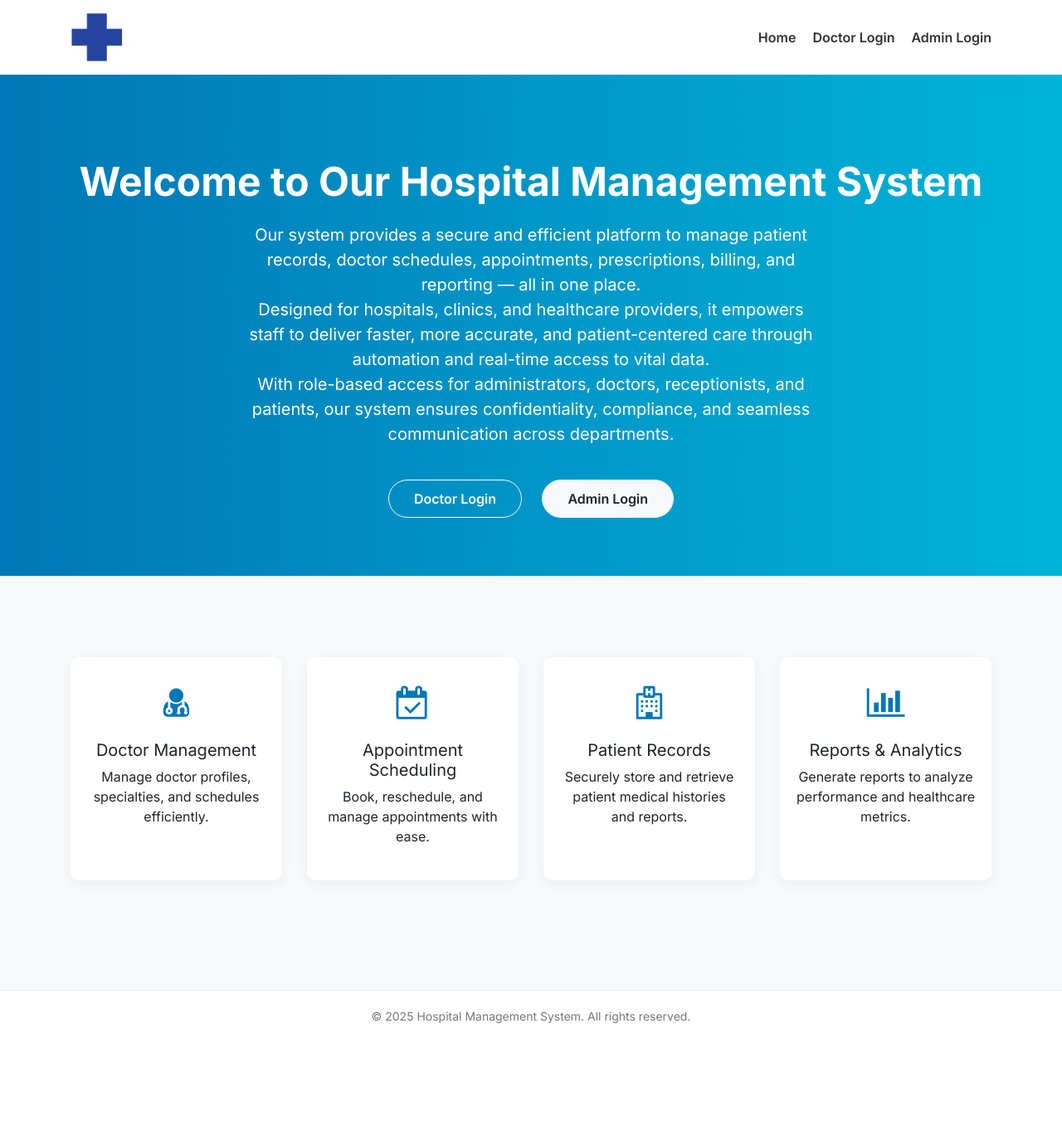
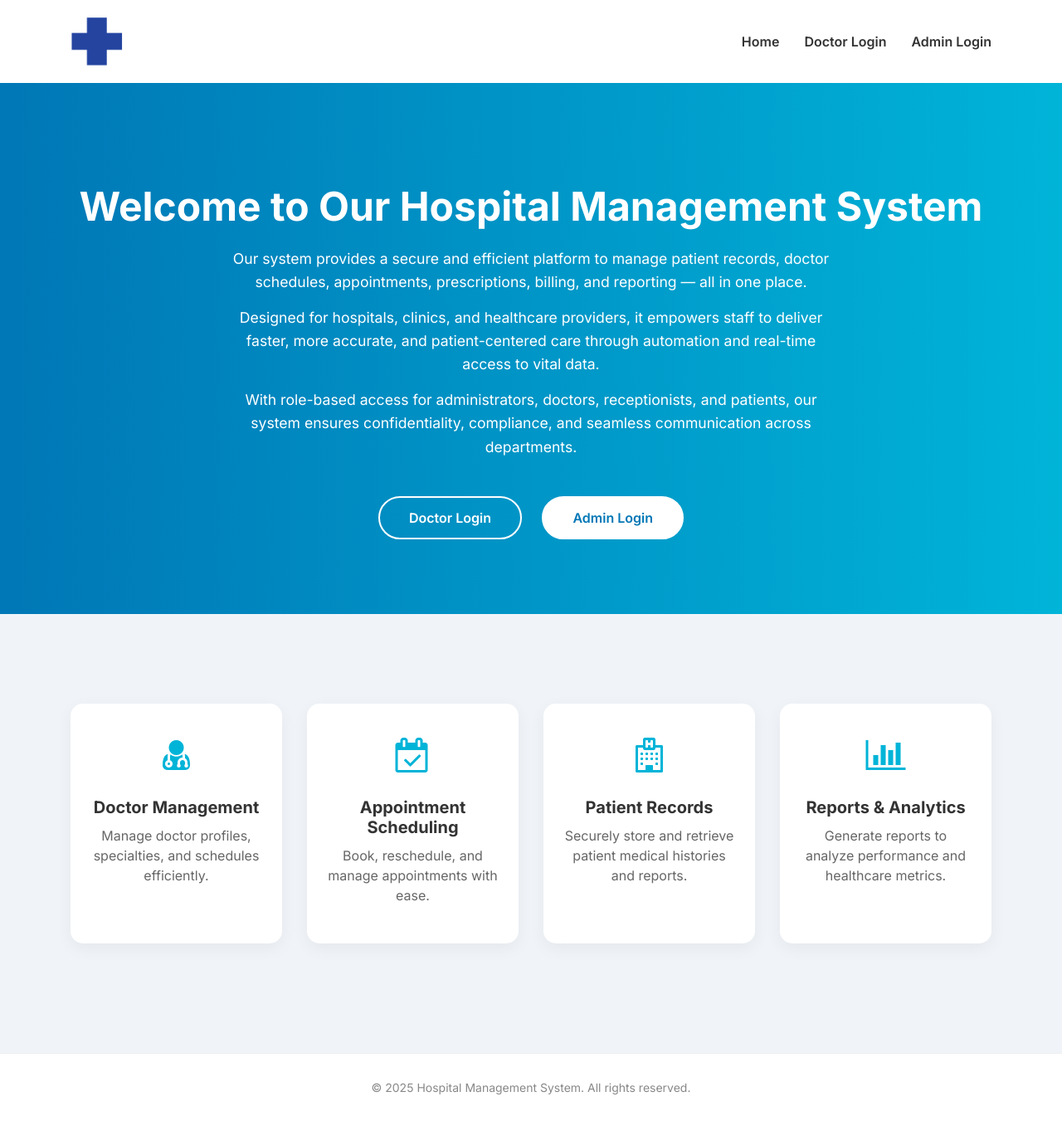
Before and after one commit to sengchhunyeang/Hospital-Application, a PHP site: page / in a window 1280 px wide. Shown: the whole page at 83% size. Before the commit the page ends 1233 px from the top, so only its background shows below. Run offline with PHP 8.4, Linux system fonts and the light colour scheme.

Commit message:
edit index page

```diff
--- a/index.php
+++ b/index.php
@@ -18,7 +18,9 @@
   <style>
 body {
   font-family: 'Inter', sans-serif;
-      background-color: #f8f9fa;
+  background-color: #f0f4f8;
+  color: #333;
+  margin: 0;
 }
 
 .preloader {
@@ -34,99 +36,159 @@
 
 header {
   background-color: #ffffff;
-      box-shadow: 0 2px 8px rgba(0,0,0,0.05);
-      padding: 15px 0;
+  box-shadow: 0 2px 10px rgba(0, 0, 0, 0.03);
+  padding: 20px 0;
 }
 
 .nav-menu {
   list-style: none;
+  display: flex;
+  gap: 30px;
   margin: 0;
   padding: 0;
-      display: flex;
-      gap: 20px;
 }
 
 .nav-menu a {
+  position: relative;
   text-decoration: none;
   font-weight: 600;
   color: #333;
-      transition: all 0.3s ease;
+  padding-bottom: 5px;
+  transition: 0.3s ease;
 }
 
-    .nav-menu a:hover {
-      color: #0077b6;
+.nav-menu a::after {
+  content: "";
+  position: absolute;
+  width: 0;
+  height: 2px;
+  bottom: 0;
+  left: 0;
+  background-color: #00b4d8;
+  transition: width 0.3s;
+}
+
+.nav-menu a:hover::after {
+  width: 100%;
 }
 
 .banner {
   background: linear-gradient(to right, #0077b6, #00b4d8);
   color: white;
-      padding: 100px 20px 60px;
+  padding: 120px 20px 80px;
   text-align: center;
   position: relative;
+  overflow: hidden;
 }
 
 .banner h1 {
-      font-size: 48px;
+  font-size: 3rem;
   font-weight: 700;
   margin-bottom: 20px;
 }
 
 .banner p {
-      font-size: 20px;
-      max-width: 700px;
-      margin: auto;
-      opacity: 0.95;
+  font-size: 1.1rem;
+  max-width: 750px;
+  margin: 0 auto 15px;
+  line-height: 1.6;
 }
 
 .login-buttons {
-      margin-top: 30px;
+  margin-top: 35px;
 }
 
 .login-buttons .btn {
   margin: 10px;
-      border-radius: 50px;
-      padding: 10px 30px;
+  border-radius: 30px;
+  padding: 12px 35px;
   font-weight: 600;
+  font-size: 1rem;
   transition: all 0.3s ease;
 }
 
-    .login-buttons .btn:hover {
-      transform: scale(1.05);
+.btn-outline-light {
+  border: 2px solid white;
+  color: white;
+  background: transparent;
+}
+
+.btn-outline-light:hover {
+  background: white;
+  color: #0077b6;
+}
+
+.btn-light {
+  background-color: #fff;
+  color: #0077b6;
+  border: 2px solid #fff;
+}
+
+.btn-light:hover {
+  background-color: transparent;
+  color: #fff;
+  border: 2px solid white;
 }
 
 .features {
-      margin-top: 50px;
+  margin-top: 60px;
 }
 
 .feature-box {
   background: #fff;
-      padding: 25px 20px;
-      border-radius: 10px;
-      box-shadow: 0 4px 15px rgba(0,0,0,0.05);
+  padding: 30px 25px;
+  border-radius: 15px;
+  box-shadow: 0 6px 20px rgba(0, 0, 0, 0.05);
   transition: all 0.3s ease;
   height: 100%;
 }
 
 .feature-box:hover {
-      transform: translateY(-8px);
-      box-shadow: 0 8px 25px rgba(0,0,0,0.1);
+  transform: translateY(-6px);
+  box-shadow: 0 12px 25px rgba(0, 0, 0, 0.1);
 }
 
 .feature-icon {
-      font-size: 40px;
-      color: #0077b6;
-      margin-bottom: 15px;
+  font-size: 42px;
+  color: #00b4d8;
+  margin-bottom: 20px;
+}
+
+.feature-box h5 {
+  font-weight: 700;
+  margin-bottom: 10px;
+}
+
+.feature-box p {
+  color: #666;
 }
 
 footer {
   background-color: #ffffff;
   text-align: center;
-      padding: 20px 0;
+  padding: 30px 0;
+  font-size: 14px;
+  color: #888;
+  border-top: 1px solid #eee;
   margin-top: 60px;
-      font-size: 14px;
-      color: #777;
-      border-top: 1px solid #eee;
 }
+
+@media (max-width: 768px) {
+  .banner h1 {
+    font-size: 2rem;
+  }
+
+  .login-buttons .btn {
+    width: 100%;
+    max-width: 280px;
+  }
+
+  .nav-menu {
+    flex-direction: column;
+    gap: 10px;
+  }
+}
+
   </style>
 </head>
 <body>
@@ -218,10 +280,11 @@
 <script src="https://cdn.jsdelivr.net/npm/popper.js@1.14.3/dist/umd/popper.min.js"></script>
 <script src="assets/js/vendor/bootstrap-4.1.3.min.js"></script>
 <script>
-  $(document).ready(function () {
-    $('.preloader').fadeOut('slow');
+  $(window).on('load', function () {
+    $('.preloader').fadeOut(600);
   });
 </script>
 
+
 </body>
 </html>
```
Lines whose indentation alone changed are shown as unchanged.
